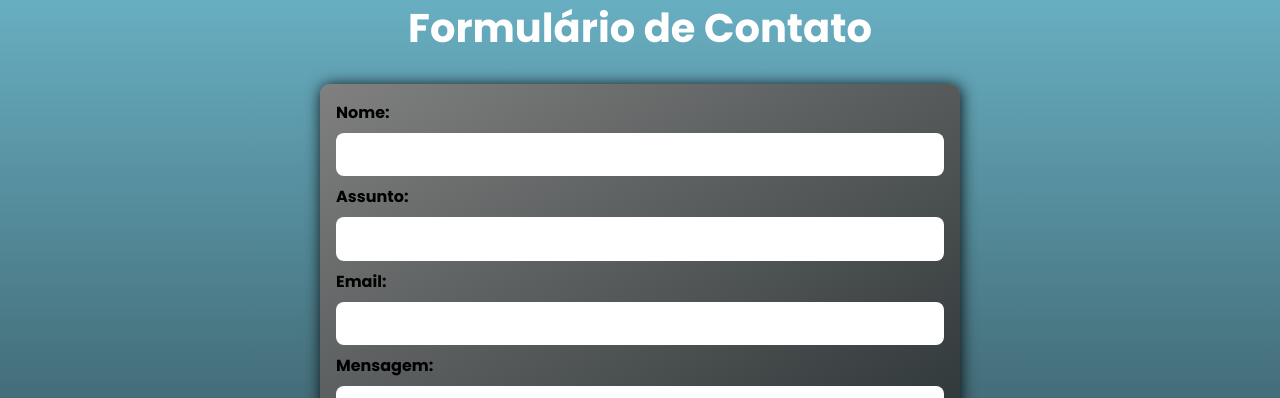
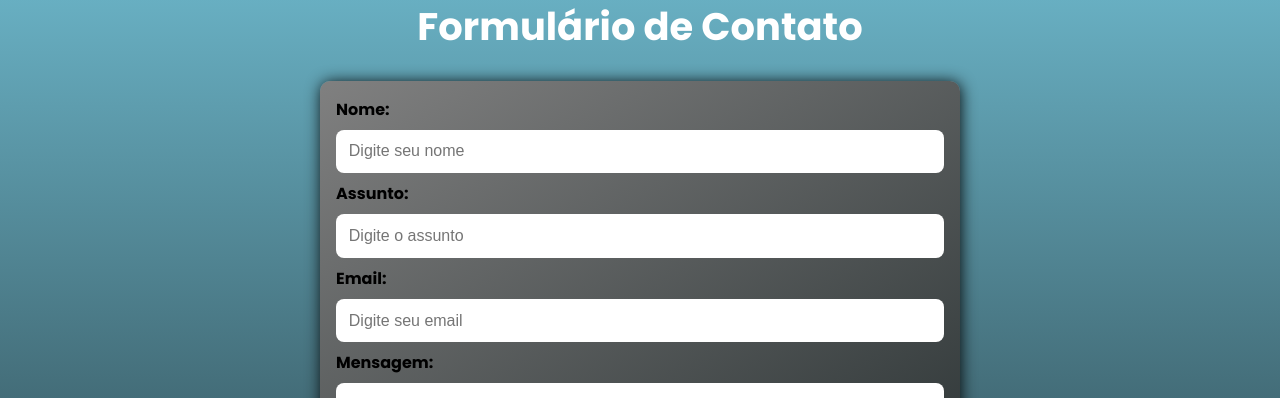
Before and after one commit to joseisaacpy/model-portfolio, a plain HTML site: page index.html in a window 1280 px wide. Shown: the part 2402-2800 px from the top of the page. Drawn offline with Linux system fonts and the light colour scheme; a web font is replaced by a local one.

Commit message:
Atualiza estilo do formulário.

```diff
--- a/index.html
+++ b/index.html
@@ -15,6 +15,7 @@
           <li><a href="#home">Home</a></li>
           <li><a href="#sobre">Sobre</a></li>
           <li><a href="#projetos">Projetos</a></li>
+          <li><a href="#formulario">Contato</a></li>
         </ul>
       </nav>
     </header>
@@ -105,16 +106,39 @@
           <h2>Formulário de Contato</h2>
           <form action="enviardados.php" method="get">
             <label for="name">Nome:</label>
-            <input type="text" id="name" name="name" required />
+            <input
+              type="text"
+              id="name"
+              name="name"
+              placeholder="Digite seu nome"
+              required
+            />
 
             <label for="assunto">Assunto:</label>
-            <input type="text" id="assunto" name="assunto" required />
+            <input
+              type="text"
+              id="assunto"
+              name="assunto"
+              placeholder="Digite o assunto"
+              required
+            />
 
             <label for="email">Email:</label>
-            <input type="email" id="email" name="email" required />
-
+            <input
+              type="email"
+              id="email"
+              name="email"
+              placeholder="Digite seu email"
+              required
+            />
             <label for="message">Mensagem:</label>
-            <textarea id="message" name="message" required rows="5"></textarea>
+            <textarea
+              id="message"
+              name="message"
+              placeholder="Digite sua mensagem"
+              required
+              rows="5"
+            ></textarea>
 
             <button type="submit">Enviar</button>
           </form>
--- a/style.css
+++ b/style.css
@@ -70,7 +70,7 @@ div.geral {
 /* main */
 /* sections em geral */
 section {
-  scroll-margin-top: 90px; /*Isso é para quando clicar na ancora do header, ele não ficar em cima do meu conteúdo*/
+  scroll-margin-top: 100px; /*Isso é para quando clicar na ancora do header, ele não ficar em cima do meu conteúdo*/
 
   height: 100dvh;
 }
@@ -111,7 +111,7 @@ section.sec-inicial p {
 /* h2 section inicial */
 section h2 {
   z-index: 10;
-  font-size: 2.5em;
+  font-size: 2.4em;
   color: #fff;
 }
 /* sections com texto */
@@ -179,6 +179,7 @@ section#formulario {
 }
 section#formulario h2 {
   text-align: center;
+  padding-top: 1.5em 0 0;
 }
 
 section#formulario form {
@@ -208,7 +209,16 @@ section#formulario form textarea {
   border: none;
   padding: 0.5em;
   font-size: 1.2em;
+  font-family: var(--font1);
 }
+/* quando clica no input e textarea */
+section#formulario form input:focus,
+section#formulario form textarea:focus {
+  outline: none; /* Remove o contorno padrão */
+  box-shadow: 0 0 5px rgba(112, 197, 220, 0.5); /* Sombra ao focar */
+  border: 1px solid #70c5dc; /* Borda ao focar */
+}
+/* botao do form */
 section#formulario form button {
   cursor: pointer;
   font-weight: bold;
```
